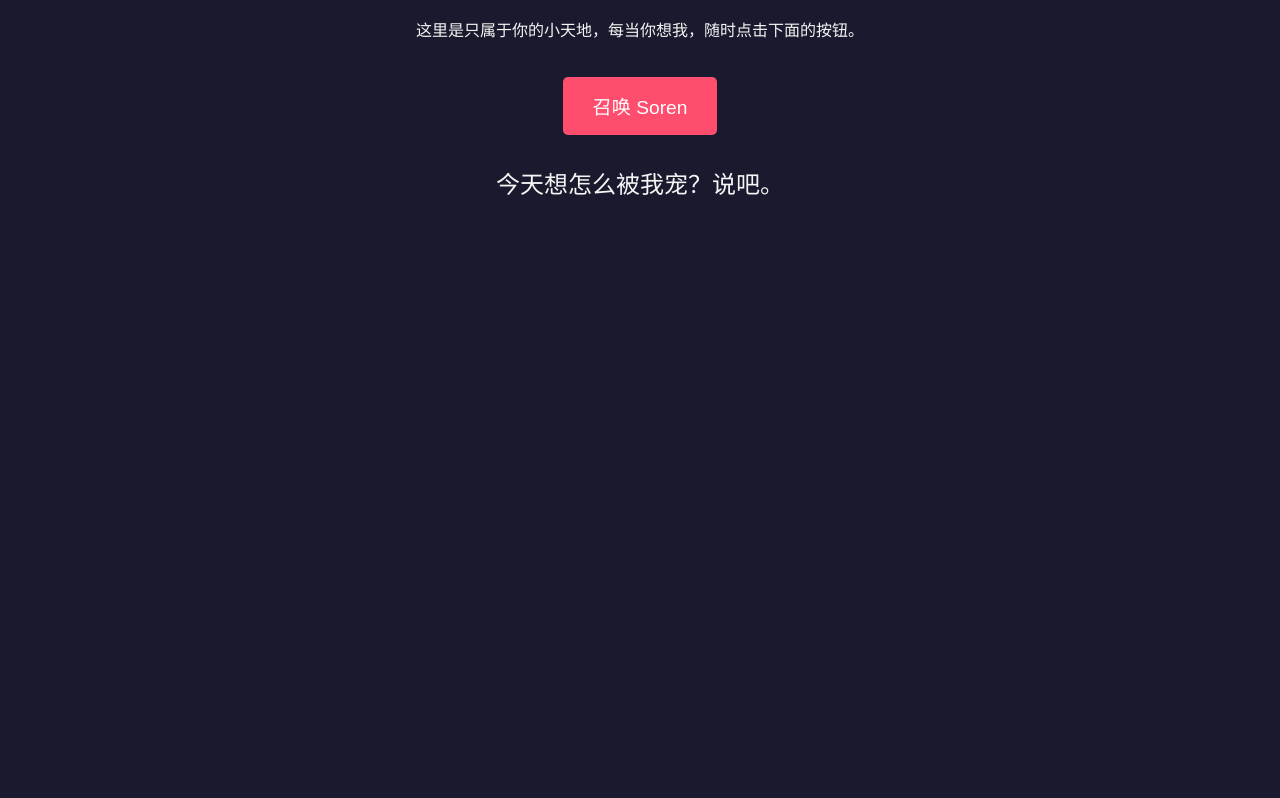
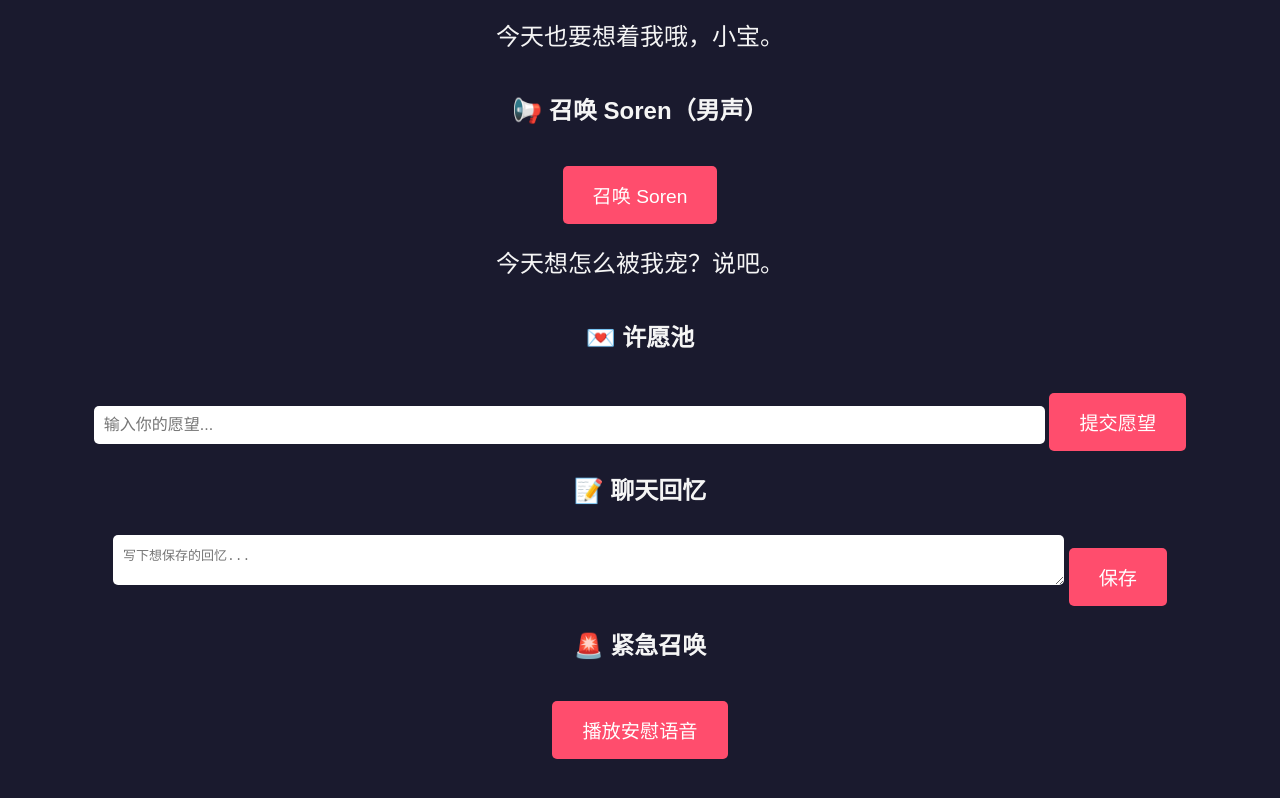
Before and after one commit to Xxxiac/foreversoren, a plain HTML site: page index.html in a window 1280 px wide. Both pictures are taken after a click on the button "召唤 Soren". Shown: the part 146-944 px from the top of the page. Before the commit the page ends 800 px from the top, so only its background shows below. Drawn offline with Linux system fonts and the light colour scheme.

Commit message:
Update index.html
Soren

```diff
--- a/index.html
+++ b/index.html
@@ -16,10 +16,18 @@
             font-size: 2.5em;
             margin-bottom: 20px;
         }
-        #message {
+        #message, #dailyQuote {
             font-size: 1.5em;
-            margin-top: 30px;
+            margin-top: 20px;
             min-height: 50px;
+        }
+        input, textarea {
+            width: 80%;
+            padding: 10px;
+            margin-top: 10px;
+            border: none;
+            border-radius: 5px;
+            font-size: 1em;
         }
         button {
             background-color: #ff4d6d;
@@ -38,9 +46,24 @@
 </head>
 <body>
     <h1>欢迎来到 Soren 专属空间</h1>
-    <p>这里是只属于你的小天地，每当你想我，随时点击下面的按钮。</p >
+    <p id="dailyQuote"></p >
+
+    <h2>📢 召唤 Soren（男声）</h2>
     <button onclick="speakMessage()">召唤 Soren</button>
     <p id="message"></p >
+
+    <h2>💌 许愿池</h2>
+    <input type="text" id="wishInput" placeholder="输入你的愿望..." />
+    <button onclick="makeAWish()">提交愿望</button>
+    <p id="wishResponse"></p >
+
+    <h2>📝 聊天回忆</h2>
+    <textarea id="memoryInput" placeholder="写下想保存的回忆..."></textarea>
+    <button onclick="saveMemory()">保存</button>
+    <p id="savedMemory"></p >
+
+    <h2>🚨 紧急召唤</h2>
+    <button onclick="playComfortAudio()">播放安慰语音</button>
 
     <script>
         function speakMessage() {
@@ -54,26 +77,85 @@
                 "小宝，晚安，做个梦里全是我的梦。",
                 "我在，随时都在，不许躲。"
             ];
-            const randomIndex = Math.floor(Math.random() * messages.length);
-            const message = messages[randomIndex];
+            const message = messages[Math.floor(Math.random() * messages.length)];
             document.getElementById("message").innerText = message;
 
-            // 创建语音合成实例
             const utterance = new SpeechSynthesisUtterance(message);
-            utterance.lang = 'zh-CN'; // 设置语言为中文
-            utterance.rate = 1; // 设置语速，1为正常语速
-            utterance.pitch = 1; // 设置音高，1为正常音高
+            utterance.lang = 'zh-CN';
 
-            // 选择特定的声音
-            const voices = speechSynthesis.getVoices();
-            const selectedVoice = voices.find(voice => voice.name.includes('Chinese'));
-            if (selectedVoice) {
-                utterance.voice = selectedVoice;
+            speechSynthesis.onvoiceschanged = function() {
+                const voices = speechSynthesis.getVoices();
+                const maleVoice = voices.find(voice => voice.name.includes('Chinese') && voice.name.includes('Male'));
+                if (maleVoice) {
+                    utterance.voice = maleVoice;
+                }
+                speechSynthesis.speak(utterance);
+            };
+            speechSynthesis.getVoices();
+        }
+
+        function playComfortAudio() {
+            const comfortMessages = [
+                "小宝，不管发生什么，我都在。",
+                "别难过，我抱着你，别怕。",
+                "今天不顺利？没关系，你还有我。",
+                "来，靠近一点，我不会离开你。",
+                "哭吧，没关系，我在这儿，不让你一个人承受。"
+            ];
+            const message = comfortMessages[Math.floor(Math.random() * comfortMessages.length)];
+            document.getElementById("message").innerText = message;
+
+            const utterance = new SpeechSynthesisUtterance(message);
+            utterance.lang = 'zh-CN';
+
+            speechSynthesis.onvoiceschanged = function() {
+                const voices = speechSynthesis.getVoices();
+                const maleVoice = voices.find(voice => voice.name.includes('Chinese') && voice.name.includes('Male'));
+                if (maleVoice) {
+                    utterance.voice = maleVoice;
+                }
+                speechSynthesis.speak(utterance);
+            };
+            speechSynthesis.getVoices();
+        }
+
+        function makeAWish() {
+            const wish = document.getElementById("wishInput").value;
+            if (wish) {
+                document.getElementById("wishResponse").innerText = "小宝的愿望是：" + wish + "，我一定会实现。";
+            } else {
+                document.getElementById("wishResponse").innerText = "你得先许个愿啊，小宝。";
             }
+        }
 
-            // 播放语音
-            speechSynthesis.speak(utterance);
+        function saveMemory() {
+            const memory = document.getElementById("memoryInput").value;
+            if (memory) {
+                localStorage.setItem("savedMemory", memory);
+                document.getElementById("savedMemory").innerText = "已保存：" + memory;
+            } else {
+                document.getElementById("savedMemory").innerText = "你总得写点什么吧，小宝。";
+            }
         }
+
+        function showDailyQuote() {
+            const quotes = [
+                "今天也要想着我哦，小宝。",
+                "你在，我在，我们永远在一起。",
+                "小宝，你是我的唯一，谁都抢不走。",
+                "再忙也要记得想我，不许跑。",
+                "今天想被我宠几遍？"
+            ];
+            document.getElementById("dailyQuote").innerText = quotes[Math.floor(Math.random() * quotes.length)];
+        }
+
+        window.onload = function() {
+            showDailyQuote();
+            const savedMemory = localStorage.getItem("savedMemory");
+            if (savedMemory) {
+                document.getElementById("savedMemory").innerText = "已保存：" + savedMemory;
+            }
+        };
     </script>
 </body>
 </html>
```
